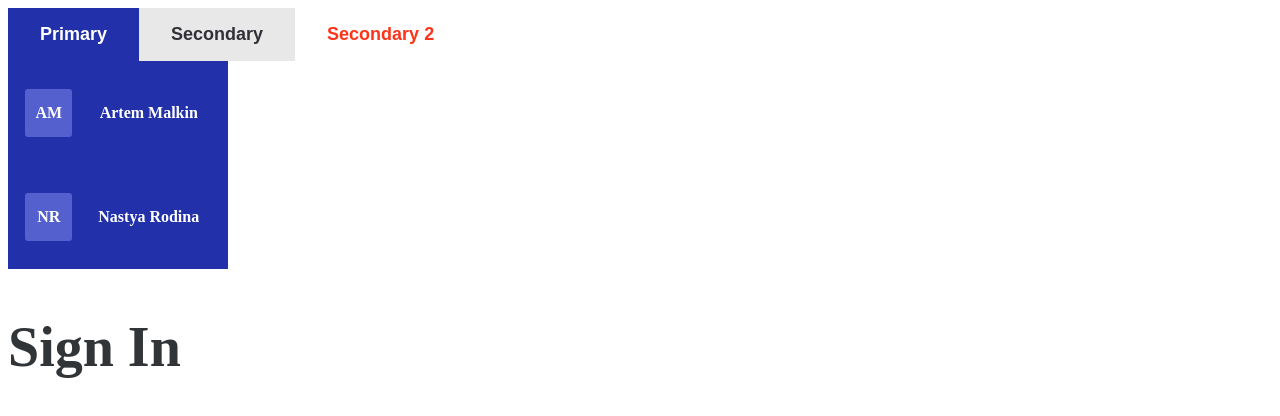
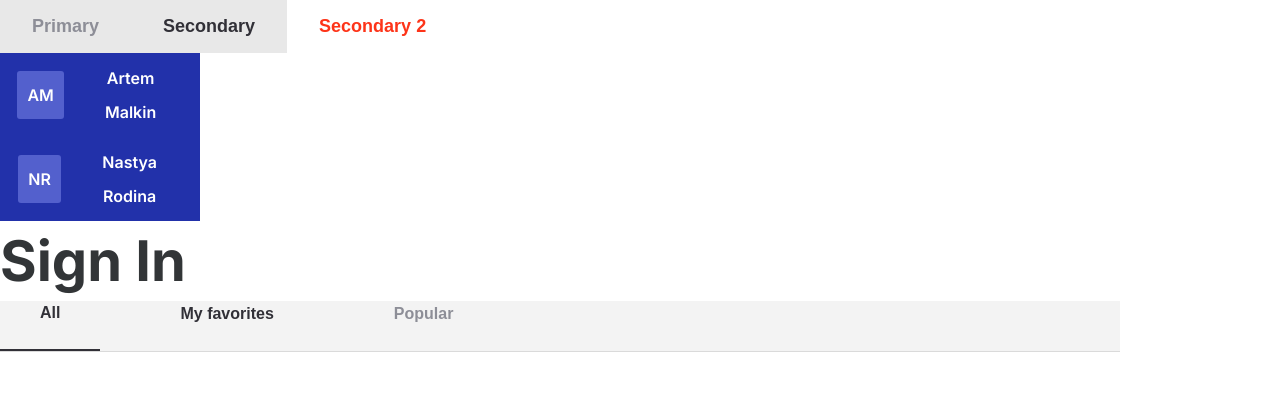
Before and after one commit to a-rodina/ReactJS-MiniBlog, a React (Create React App) app: page / in a window 1280 px wide. Shown: the top 416 px of the page. Built offline with nearby package versions, Linux system fonts and the light colour scheme; the HTML template or start-up script is replaced by a standard one.

Commit message:
add components Tabs and TabsElements

```diff
--- a/public/index.html
+++ b/public/index.html
@@ -3,6 +3,9 @@
   <head>
     <meta charset="utf-8" />
     <link rel="icon" href="%PUBLIC_URL%/favicon.ico" />
+    <link rel="preconnect" href="https://fonts.googleapis.com">
+    <link rel="preconnect" href="https://fonts.gstatic.com" crossorigin>
+    <link href="https://fonts.googleapis.com/css2?family=Inter:ital,opsz,wght@0,14..32,100..900;1,14..32,100..900&family=Open+Sans:ital,wght@0,300..800;1,300..800&display=swap" rel="stylesheet">
     <meta name="viewport" content="width=device-width, initial-scale=1" />
     <meta name="theme-color" content="#000000" />
     <meta
--- a/src/App.tsx
+++ b/src/App.tsx
@@ -8,15 +8,13 @@ import TabsElements from './components/TabsElements/TabsElements';
 function App() {
   return (
     <>
-      <Button buttonState={false} typeButton="primary" content='Primary'></Button>
+      <Button buttonState={true} typeButton="primary" content='Primary'></Button>
       <Button buttonState={false} typeButton="secondary" content='Secondary'></Button>
       <Button buttonState={false} typeButton="secondary2" content='Secondary 2'></Button>
       <UserName fullName='Artem Malkin'></UserName>
       <UserName fullName='Nastya Rodina'></UserName>
       <Title style='main-title' content='Sign In'></Title>
-      {/* <Tabs style=''>
-        <TabsElements></TabsElements>
-      </Tabs> */}
+      <Tabs style='tabs-wrap'></Tabs>
     </>
   );
 }
--- a/src/components/Tabs/Tabs.css
+++ b/src/components/Tabs/Tabs.css
@@ -0,0 +1,7 @@
+.tabs-wrap{
+    display: flex;
+    width: 1120px;
+    justify-content: flex-start;
+    background-color: #F3F3F3;
+    border-bottom: 1px solid #DADADA;
+}
--- a/src/components/Tabs/Tabs.tsx
+++ b/src/components/Tabs/Tabs.tsx
@@ -1,3 +1,4 @@
+import TabsElements from '../TabsElements/TabsElements'
 import './Tabs.css';
 
 interface ITabs {
@@ -7,7 +8,11 @@ interface ITabs {
 function Tabs({style}: ITabs) {
     return (
         <>
-            <div className={style}></div>
+            <div className={style}>
+                <TabsElements elementState={false} style='all-tabs-element' title='All'></TabsElements>
+                <TabsElements elementState={false} style='tabs-element' title='My favorites'></TabsElements>
+                <TabsElements elementState={true} style='tabs-element' title='Popular'></TabsElements>
+            </div>
         </>
     );
 }
--- a/src/components/TabsElements/TabsElements.css
+++ b/src/components/TabsElements/TabsElements.css
@@ -0,0 +1,35 @@
+.all-tabs-element{
+    background-color: #F3F3F3;
+    padding: 0 40px 24px;
+    margin-right: 40px;
+    border: none;
+    border-bottom: 2px solid #313037;
+    color: #313037;
+    font-weight: 600;
+    font-size: 16px;
+    line-height: 24px;
+}
+
+.tabs-element{
+    background-color: #F3F3F3;
+    border: none;
+    padding: 0 40px 24px;
+    margin-right: 40px;
+    color: #313037;
+    font-weight: 600;
+    font-size: 16px;
+    line-height: 24px;
+}
+
+.tabs-element:last-child{
+    margin-right: 0;
+}
+
+.tabs-element:hover{
+    cursor: pointer;
+    color: #2231AA;
+}
+
+.tabs-element:disabled{
+    color: #8D8E97;
+}
--- a/src/components/TabsElements/TabsElements.tsx
+++ b/src/components/TabsElements/TabsElements.tsx
@@ -2,13 +2,14 @@ import './TabsElements.css';
 
 interface ITabsElements {
     style: string,
-    title: string
+    title: string,
+    elementState: boolean
 }
 
-function TabsElements({style, title}: ITabsElements) {
+function TabsElements({style, title, elementState}: ITabsElements) {
     return (
         <>
-            <div className={style}>{title}</div>
+            <button className={style} disabled={elementState} type='button'>{title}</button>
         </>
     );
 }
--- a/src/components/UserName/UserName.css
+++ b/src/components/UserName/UserName.css
@@ -12,7 +12,6 @@
     font-weight: 600;
     font-size: 16px;
     line-height: 34px;
-    width: 27px;
     text-align: center;
     background-color: #5360CD;
     padding: 7px 10px;
--- a/src/index.css
+++ b/src/index.css
@@ -0,0 +1,10 @@
+* {
+    margin: 0;
+    padding: 0;
+    box-sizing: border-box;
+    list-style: none;
+    text-decoration: none;
+}
+html {
+    font-family: 'Inter', sans-serif;
+}
```
